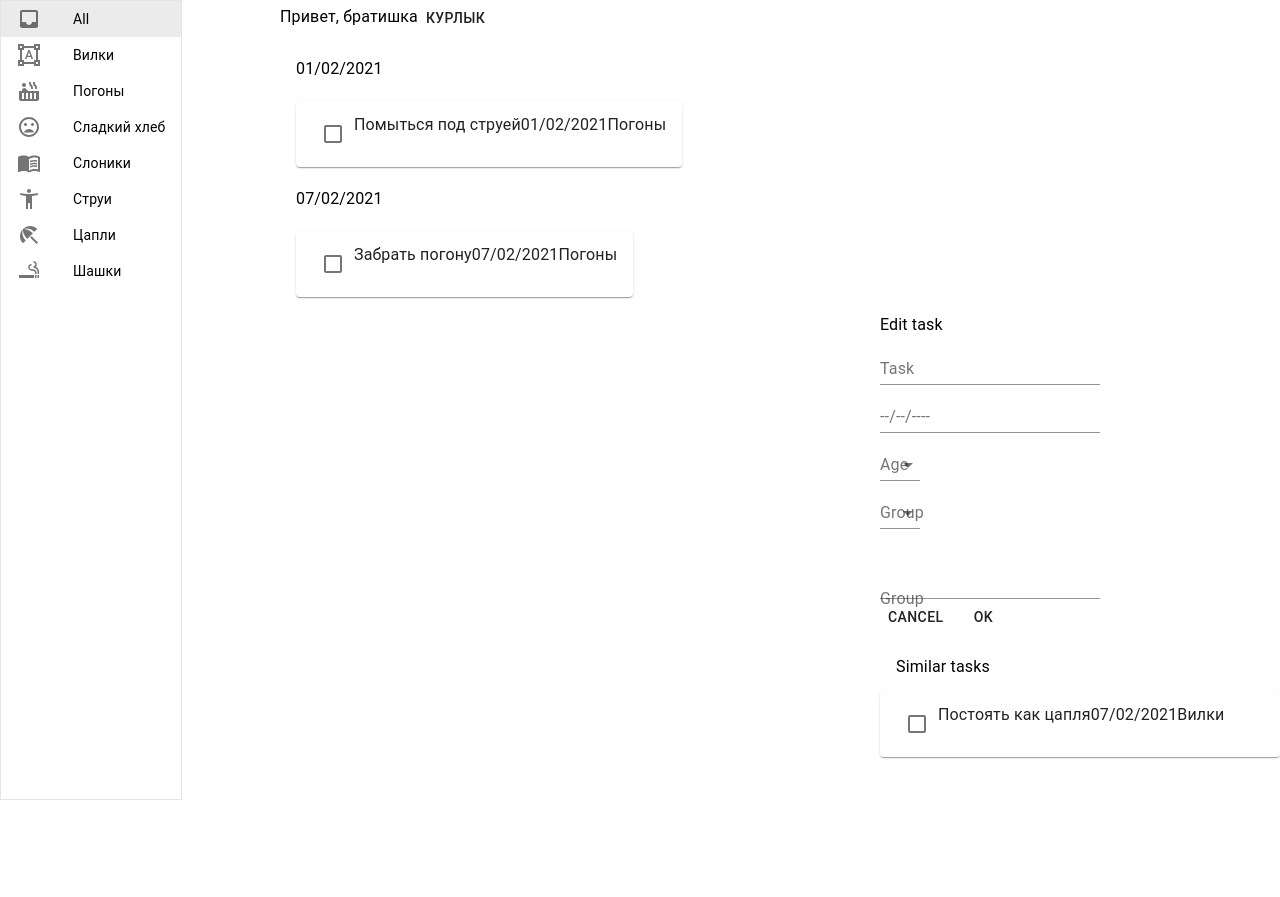
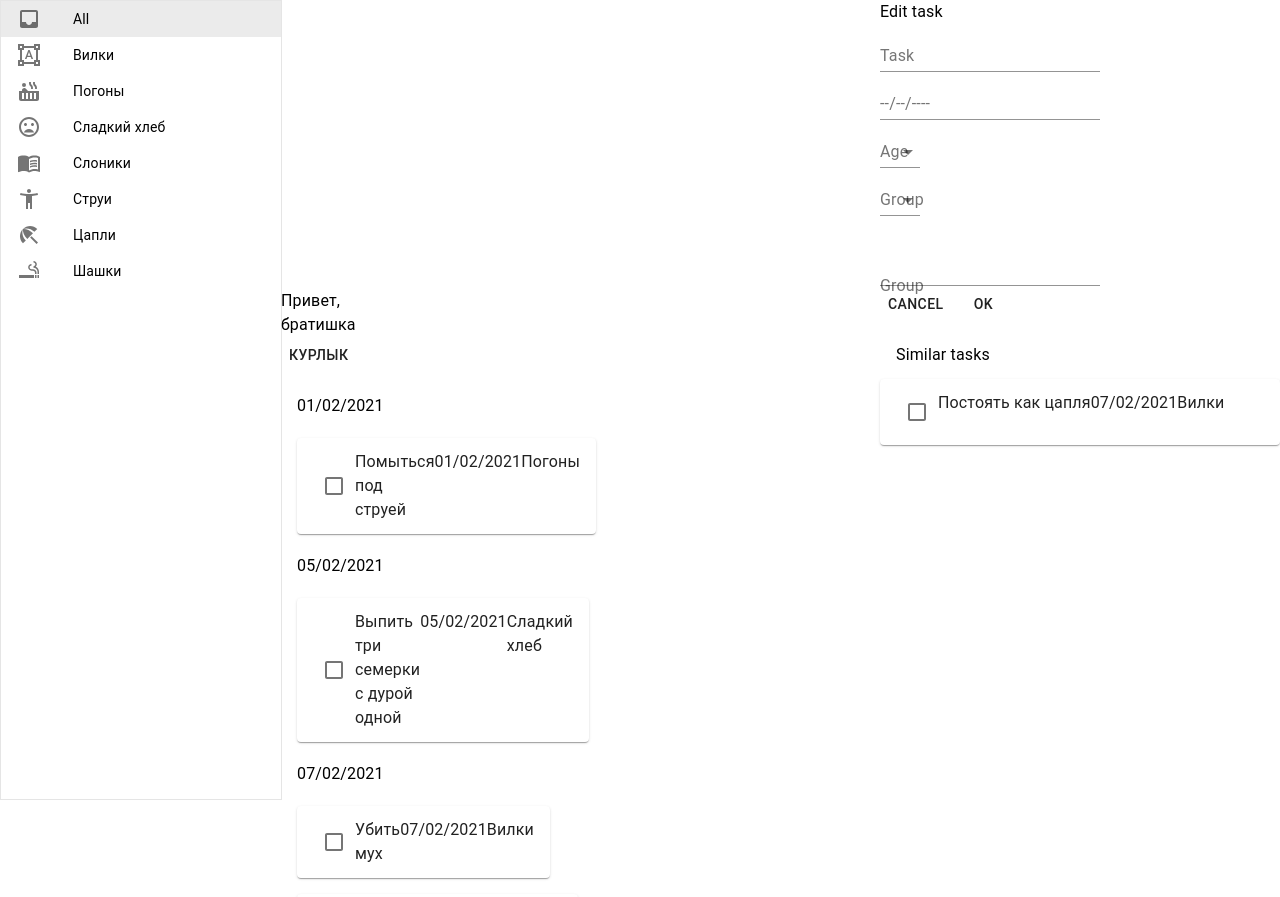
Before and after one commit to yukolonin/ToDoManager, a React (Create React App) app: page / in a window 1280 px wide. Shown: the top 897 px of the page. Before the commit the page ends 800 px from the top, so only its background shows below. Built offline with nearby package versions, Linux system fonts and the light colour scheme.

Commit message:
Implemented task filter by group

```diff
--- a/src/App.tsx
+++ b/src/App.tsx
@@ -17,7 +17,6 @@ let tl: Array<Task> = [
     {date: '07/02/2021', task: 'Постоять как цапля', group: Groups.ВИЛКИ},
     {date: '05/02/2021', task: 'Выпить три семерки с дурой одной', group: Groups.СЛАДКИЙ_ХЛЕБ}
 ]
-// InsertDates(tl)
 
 let stubTask: Task = {date: '01/02/2021', task: 'Постоять как братишка', group: Groups.ПОГОНЫ}
 let menuStub: {isNew: boolean, maintask: Task} = {isNew: false, maintask: stubTask}
@@ -28,9 +27,9 @@ function App() {
             <div>
                 <Sidebar/>
             </div>
-            <div>
-                <TaskList items={tl} group={Groups.ПОГОНЫ}/>
-            </div>
+            {/*<div>*/}
+            {/*    <TaskList items={tl} group={Groups.ALL}/>*/}
+            {/*</div>*/}
             <div>
                 <SideMenu isNew={menuStub.isNew} maintask={menuStub.maintask} tl={tl}/>
             </div>
--- a/src/Sidebar.tsx
+++ b/src/Sidebar.tsx
@@ -7,14 +7,23 @@ import ListItemIcon from '@material-ui/core/ListItemIcon'
 import Groups from './Groups'
 import IconSwitch from "./IconSwitch";
 import SidebarItem from "./SidebarItem";
+import TaskList from "./TaskList";
+import Task from "./Task";
 
 function Sidebar() {
+    let tl: Array<Task> = [
+        {date: '07/02/2021', task: 'Убить мух', group: Groups.ВИЛКИ},
+        {date: '07/02/2021', task: 'Забрать погону', group: Groups.ПОГОНЫ},
+        {date: '01/02/2021', task: 'Помыться под струей', group: Groups.ПОГОНЫ},
+        {date: '07/02/2021', task: 'Постоять как цапля', group: Groups.ВИЛКИ},
+        {date: '05/02/2021', task: 'Выпить три семерки с дурой одной', group: Groups.СЛАДКИЙ_ХЛЕБ}
+    ]
 
-    const [selectedIndex, setSelectedIndex] = React.useState('All');
+    const [selectedIndex, setSelectedIndex] = React.useState(Groups.ALL);
 
     const handleListItemClick = (
         event: React.MouseEvent<HTMLDivElement, MouseEvent>,
-        index: string,
+        index: Groups,
     ) => {
         setSelectedIndex(index);
     };
@@ -45,6 +54,9 @@ function Sidebar() {
 
                 ))}
             </List>
+            <div>
+                <TaskList items={tl} group={selectedIndex}/>
+            </div>
         </div>
     )
 }
```
